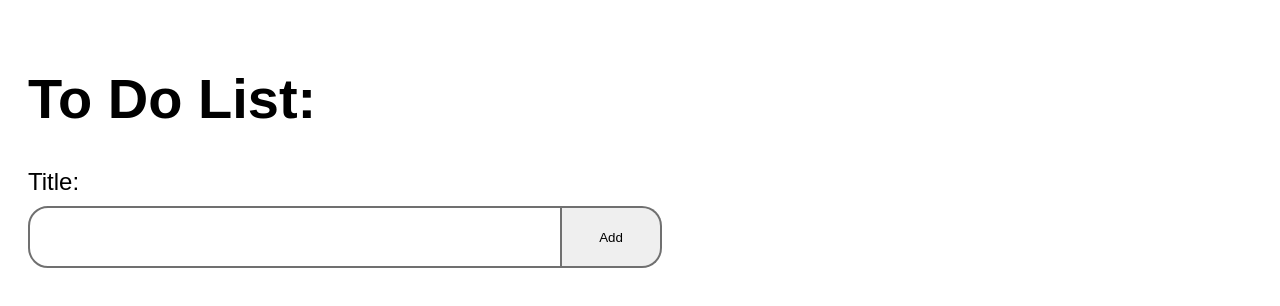
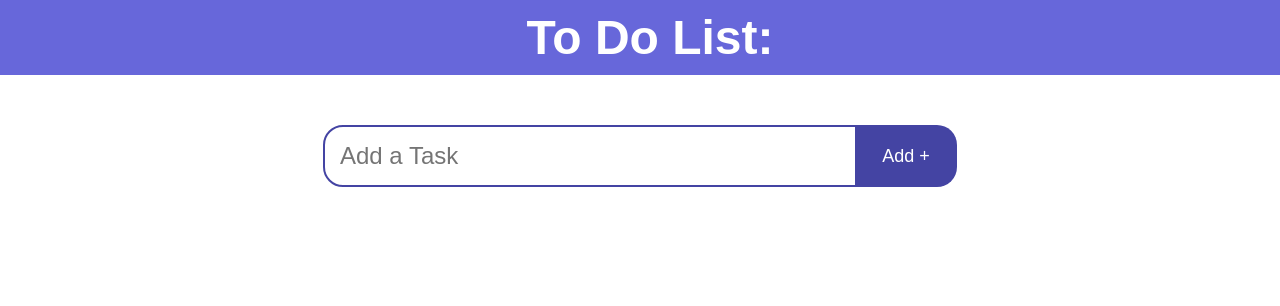
Before and after one commit to a-wotton/To_Do_List, a React (Create React App) app: page / in a window 1280 px wide. Shown: the top 306 px of the page. Built offline with nearby package versions, Linux system fonts and the light colour scheme.

Commit message:
did more styling and completed the add function

```diff
--- a/package.json
+++ b/package.json
@@ -8,6 +8,7 @@
     "@testing-library/user-event": "^13.5.0",
     "react": "^18.2.0",
     "react-dom": "^18.2.0",
+    "react-icons": "^5.0.1",
     "react-scripts": "5.0.1",
     "web-vitals": "^2.1.4"
   },
--- a/src/index.css
+++ b/src/index.css
@@ -1,20 +1,38 @@
 body {
     font-family: Arial, Helvetica, sans-serif;
-    padding: 20px;
+    margin: 0;
+}
+
+p {
+    margin: 0;
+}
+
+header {
+    width: 100%;
+    background-color: rgb(103, 103, 218);
+    padding: 10px;
+    margin-bottom: 50px;
+}
+
+#container {
+    margin: 0 auto;
 }
 
 h1 {
-    font-size: 56px;
-}
-
-#add-todo-form label {
-    font-size: 24px;
-    margin-bottom: 10px;
-    display: block;
+    font-size: 48px;
+    color: #fff;
+    text-align: center;
+    margin: 0;
 }
 
 #add-todo-form input {
    padding: 15px;
+   justify-self: center;
+}
+
+#add-bar {
+    display: flex;
+    justify-content: center;
 }
 
 #bar {
@@ -22,24 +40,28 @@ h1 {
     width: 500px;
     border-top-left-radius: 20px;
     border-bottom-left-radius: 20px;
-    border: 2px solid #707070;
+    border: solid rgb(68, 68, 163) 2px;
     font-size: 24px;
+    color: rgb(72, 72, 72);
+}
+
+#bar:focus{
+    outline: none;
 }
 
 .submit {
     width: 100px;
     border-bottom-right-radius: 20px;
     border-top-right-radius: 20px;
-    border: 2px solid #707070;
+    border: 2px solid rgb(68, 68, 163);
     border-left: 0;
+    color: #fff;
+    background-color: rgb(68, 68, 163);
+    font-size: 18px;
 }
 
 .submit:hover {
     cursor: pointer;
-}
-
-#add-bar {
-    display: flex;
 }
 
 #to-do-list {
@@ -47,3 +69,28 @@ h1 {
     list-style-type: none;
     font-size: 24px;
 }
+
+#item-list {
+    list-style-type: none;
+    background-color: rgb(68, 68, 163);
+    padding: 20px;
+    width: 500px;
+    margin: 0 auto;
+    margin-top: 50px;
+}
+
+#item-list li {
+    color: #fff;
+    text-align: center;
+    font-size: 24px;
+    display: flex;
+    justify-content: space-between;
+}
+
+.icon {
+    align-self: flex-start;
+}
+
+.icon:hover {
+    cursor: pointer;
+}
--- a/src/index.js
+++ b/src/index.js
@@ -4,6 +4,7 @@ import './index.css';
 import App from './App';
 import reportWebVitals from './reportWebVitals';
 import ToDoList from './toDoList.js';
+import {ToDo} from './toDoItem.js'
 
 const root = ReactDOM.createRoot(document.getElementById('root'));
 root.render(
--- a/src/toDoForm.js
+++ b/src/toDoForm.js
@@ -6,21 +6,20 @@ const [formData, setFormData] = useState("");
 function handleSubmit(e) {
     e.preventDefault();
     addToDo(formData);
-    setFormData("")
+    setFormData("");
 }
 
     return (
-    <div>
+    <div id="container">
     <header>
     <h1>To Do List:</h1>
     </header>
     <form id="add-todo-form">
-    <label for="add">Title:</label>
     <div id="add-bar">
     <input
     onChange={(e) => setFormData(e.target.value)}
-    id="bar" name="add" type="text"/>
-    <input onClick={handleSubmit} className="submit" type="submit" value="Add"></input>
+    id="bar" name="add" type="text" value={formData} placeholder="Add a Task"/>
+    <input onClick={handleSubmit} className="submit" type="submit" value="Add +"></input>
     </div>
     </form>
     </div>
--- /dev/null
+++ b/src/toDoItem.js
@@ -0,0 +1,12 @@
+import { FaTrashCan } from "react-icons/fa6";
+
+export function ToDo({task}) {
+    return (
+        <ul id="item-list">
+            <li>
+                {task.title}
+                <FaTrashCan className="icon"/>
+            </li>
+        </ul>
+    )
+}
--- a/src/toDoList.js
+++ b/src/toDoList.js
@@ -1,5 +1,6 @@
 import React from "react";
 import {ToDoForm} from './toDoForm.js';
+import {ToDo} from './toDoItem.js';
 import {useState} from 'react';
 
 function ToDoList() {
@@ -13,6 +14,10 @@ function ToDoList() {
     return(
         <div>
             <ToDoForm addToDo={addToDo}/>
+            {items.map((item, index) => (
+                <ToDo task={item} key={index}/>
+            ))}
+
         </div>
     )
 }
```
Also changed, not shown: 1 other file (tests, documents, lock files or other folders).
